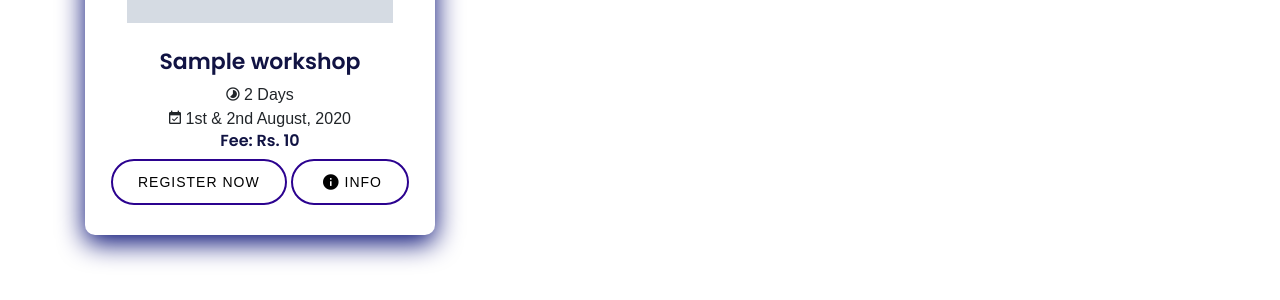
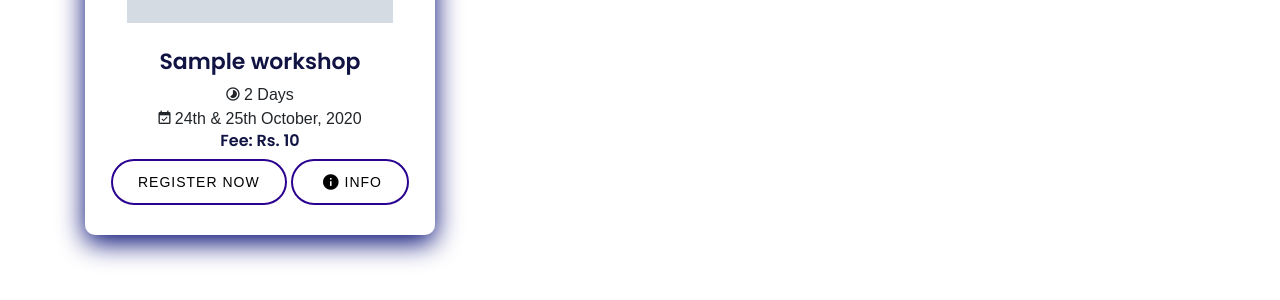
Before and after one commit to software-community/Advitiya-20, a Django app: page /workshop/ in a window 1280 px wide. Shown: the part 1141-1441 px from the top of the page. Run offline with Django 3.2, Linux system fonts and the light colour scheme; tables that the repository leaves empty hold one stand-in row (values such as "Sample post"); grey boxes marked "Sample" are stand-in pictures; parts of the project's set-up code (start-up, migrations or seed data) failed here and were passed over; some libraries are stand-ins or nearby versions; some web fonts are replaced.

Commit message:
Change workshop date 24 25 oct

```diff
--- a/main_page/templates/main_page/workshop.html
+++ b/main_page/templates/main_page/workshop.html
@@ -99,7 +99,7 @@ background: linear-gradient(to right, #fbc7d4, #9796f0); /* W3C, IE 10+/ Edge, F
                     {% else %}
                     <div class="post-meta">
                         <a class="post-date"><i class="zmdi zmdi-time-interval"></i> 2 Days</a><br>
-                        <a class="post-date"><i class="zmdi zmdi-calendar-check"></i> 1st & 2nd August, 2020</a>
+                        <a class="post-date"><i class="zmdi zmdi-calendar-check"></i> 24th & 25th October, 2020</a>
                     </div>
                     {% endif %}
                     <div class="post-meta">
```
